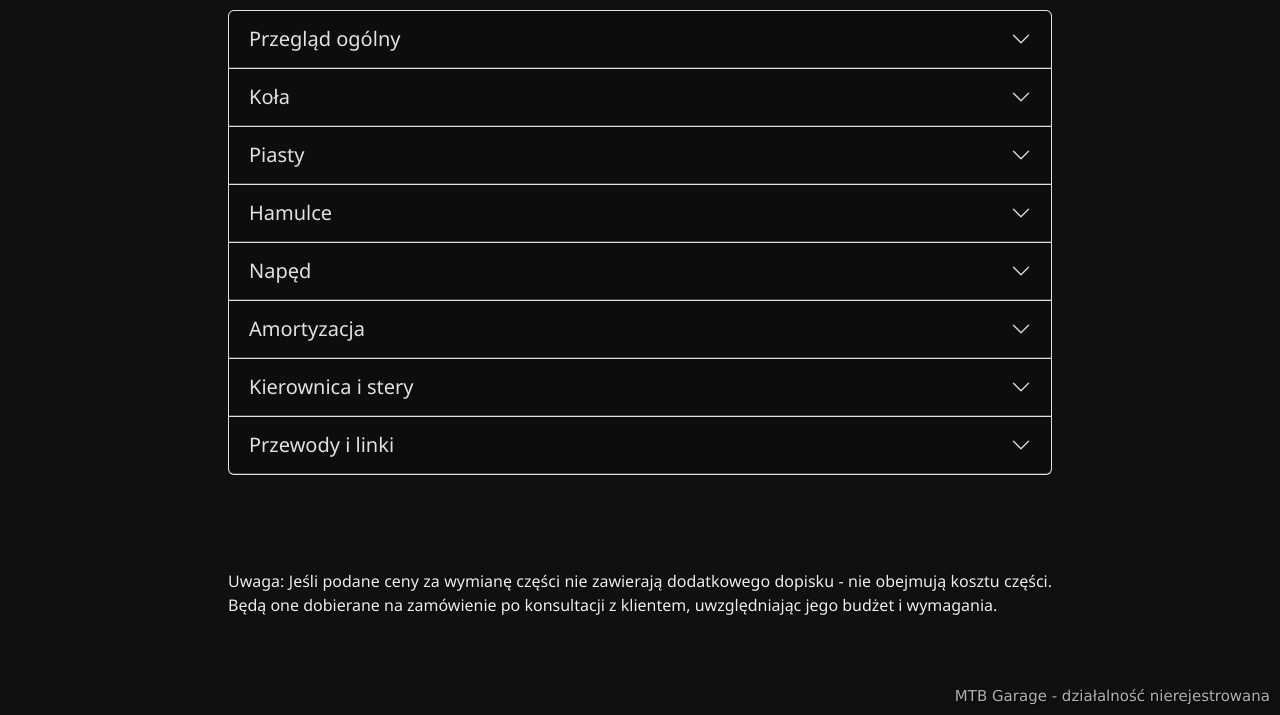
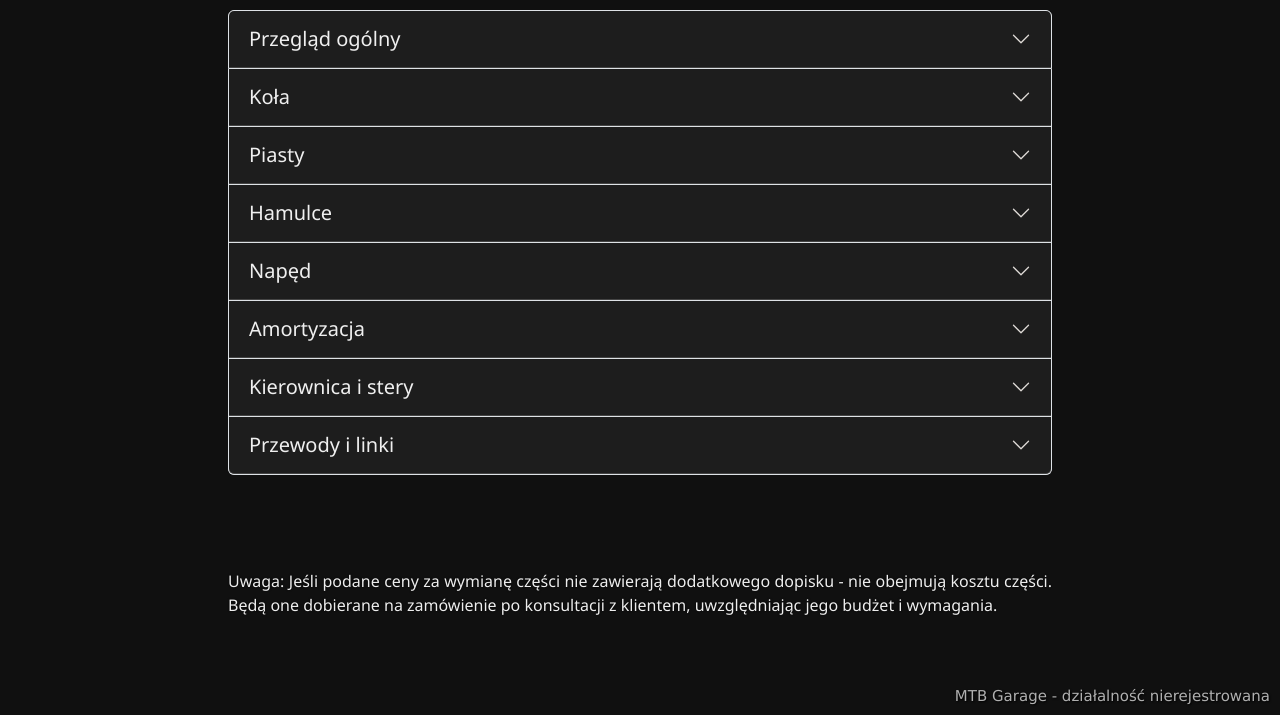
Before and after one commit to Szymek8828/mtbgarage, a plain HTML site: page cennik.html in a window 1280 px wide. Shown: the part 210-925 px from the top of the page. Drawn offline with nearby package versions, Linux system fonts and the light colour scheme.

Commit message:
Update style2.css

```diff
--- a/style2.css
+++ b/style2.css
@@ -1,6 +1,6 @@
 .accordion-button {
-    background-color: #0d0d0d !important;
-    color: rgb(225, 225, 225) !important;
+    background-color: #1d1d1d !important;
+    color: rgb(239, 239, 239) !important;
     width: 100%;
     box-sizing: border-box;
     border: none;
```
